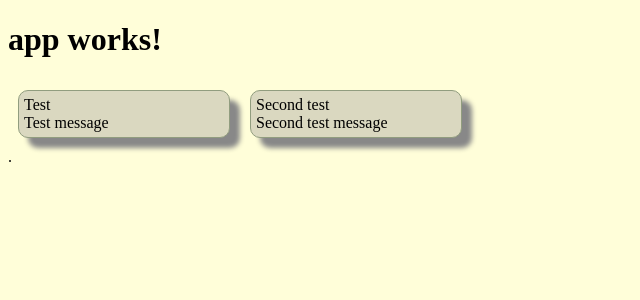
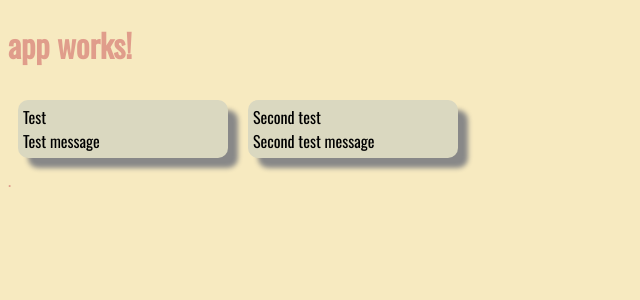
Before and after one commit to tomah89/NotesApp, an Angular app: page / in a window 1280 px wide. Shown: the top 300 px of the page, without its empty margins (0-640 px from the left). Built offline with nearby package versions, Linux system fonts and the light colour scheme.

Commit message:
added new font and color

```diff
--- a/src/app/note/display-note/display-note.component.css
+++ b/src/app/note/display-note/display-note.component.css
@@ -1,10 +1,10 @@
 .box {
-    border: 1px solid #919D7F;
     background-color:#DAD8C0 ;
     width: 200px;
     margin: 10px;
     padding: 5px;
     box-shadow:  10px 10px 5px #888888;
+    color: black;
 }
 
 .box.rounded {
--- a/src/styles.css
+++ b/src/styles.css
@@ -1,5 +1,8 @@
+@import url('https://fonts.googleapis.com/css?family=Oswald');
 body {
-    background-color: #FFFED9;
+    background-color: #F7EAC0;
+    color: #E09D8B;
+    font-family: 'Oswald', sans-serif;
 }
 
 .clearfix::after {
```
